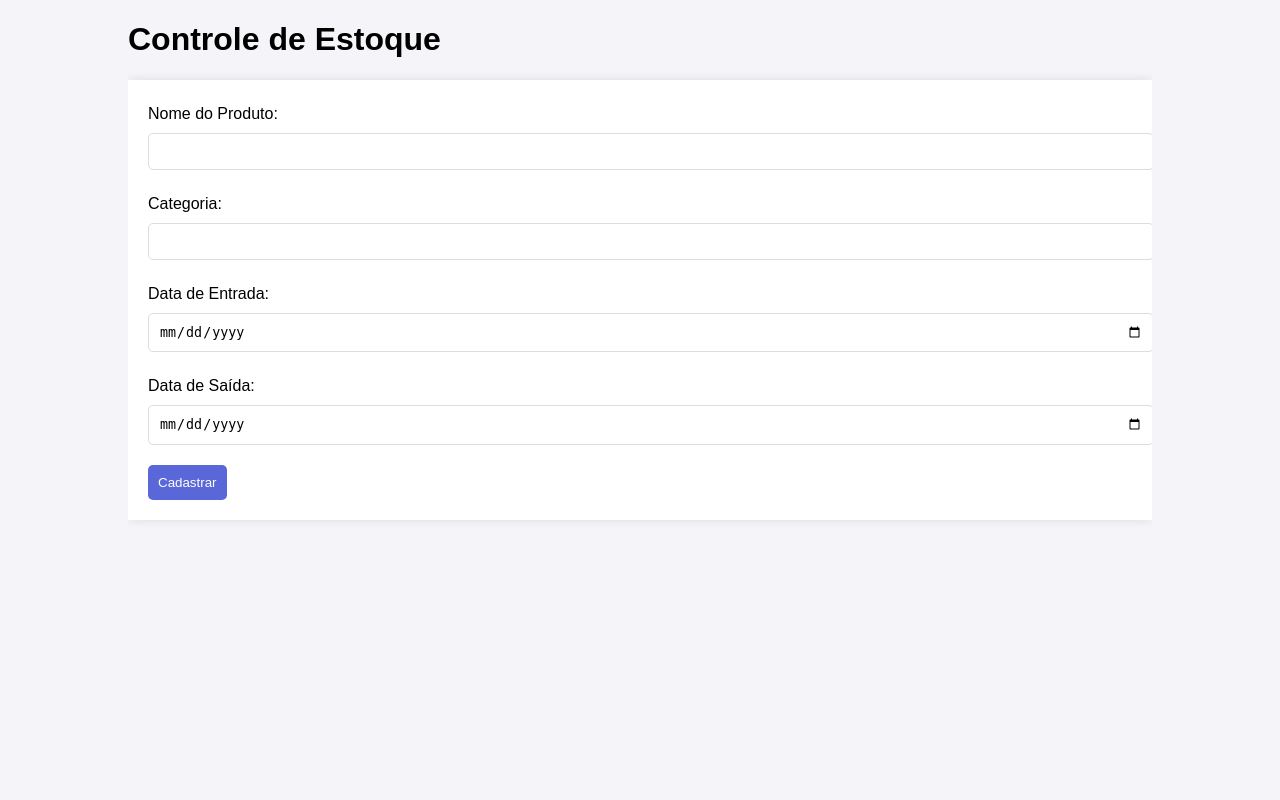
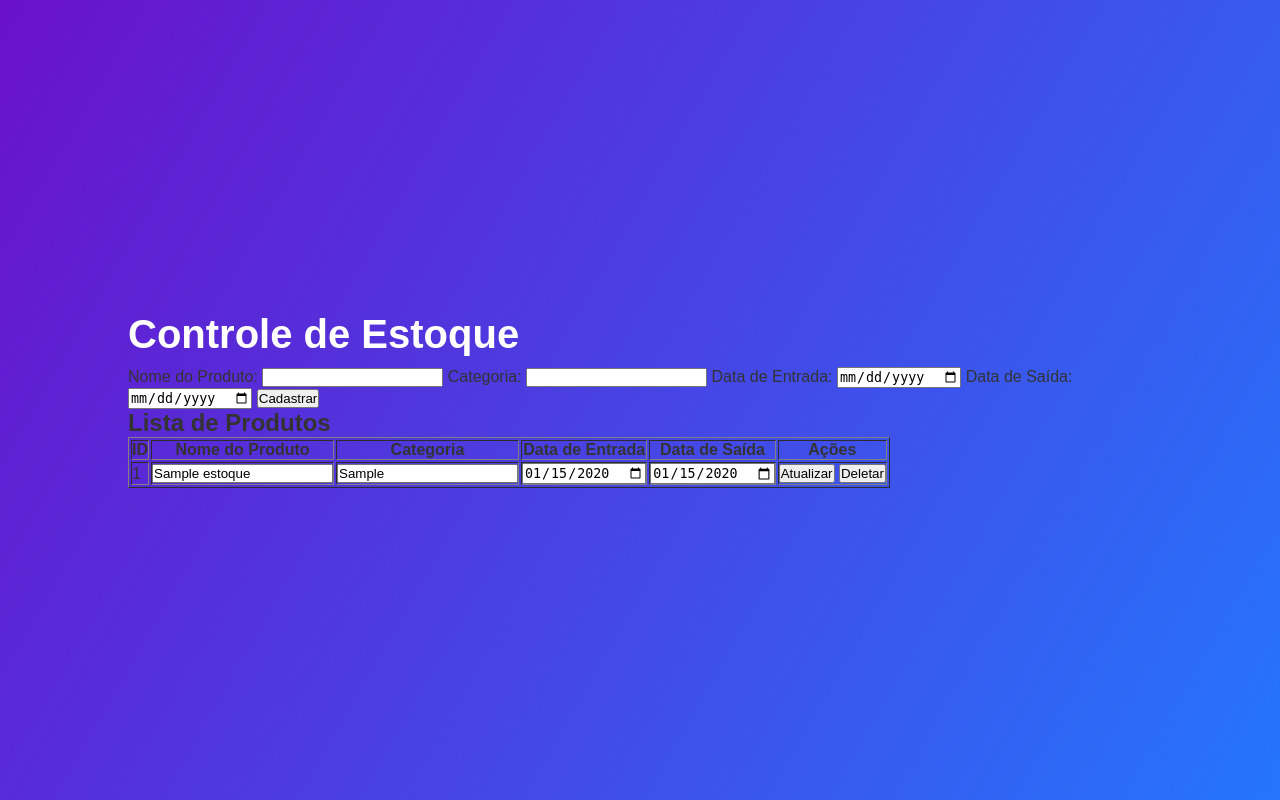
Before and after one commit to kauasilvaa/sistemascadastro, a PHP site: page /estoque.php in a window 1280 px wide. Run offline with PHP 8.4, Linux system fonts and the light colour scheme; tables that the repository leaves empty or names only in its code hold one stand-in row (values such as "Sample post").

Commit message:
enviofinal

```diff
--- a/MVC/Controllers/EstoqueController.php
+++ b/MVC/Controllers/EstoqueController.php
@@ -16,5 +16,15 @@ class EstoqueController {
     public function listarProdutos() {
         return $this->estoqueModel->listarTodos();
     }
+    public function atualizarProduto($id, $nome_produto, $categoria, $data_entrada, $data_saida)
+{
+    return $this->estoqueModel->atualizarProduto($id, $nome_produto, $categoria, $data_entrada, $data_saida);
+}
+
+public function deletarProduto($id)
+{
+    return $this->estoqueModel->deletarProduto($id);
+}
+
 }
 ?>
--- a/MVC/Controllers/FinanceiroController.php
+++ b/MVC/Controllers/FinanceiroController.php
@@ -5,7 +5,7 @@ class FinanceiroController {
     private $financeiroModel;
 
     public function __construct() {
-        $this->financeiroModel = new Financeiro();
+        $this->financeiroModel = new Financeiros();
     }
 
         // Função para criar um novo registro financeiro
@@ -39,7 +39,7 @@ class FinanceiroController {
         public function atualizarFinanceiro($id, $nome_cliente, $cpf_cliente, $valor_total, $data_venda)
         {
             // Chama o método do model para atualizar o registro financeiro
-            $resultado = $this->financeiroModel->atualizarFinanceiro($id, $nome_cliente, $cpf_cliente, $valor_total, $data_venda);
+            $resultado = $this->financeiroModel->atualizarFinanceiros($id, $nome_cliente, $cpf_cliente, $valor_total, $data_venda);
 
             if ($resultado) {
                 echo "Registro financeiro atualizado com sucesso!";
--- a/MVC/Controllers/ProcessoController.php
+++ b/MVC/Controllers/ProcessoController.php
@@ -42,4 +42,8 @@ class ProcessoController {
         $resultado = $this->processoModel->deletarProcesso($id);
         return $resultado > 0 ? "Processo deletado com sucesso." : "Falha ao deletar o processo.";
     }
+    public function listarProcessoPorId($id) {
+        return $this->processoModel->buscarPorId($id);
+    }
+
 }
--- a/MVC/Models/Estoquemodels.php
+++ b/MVC/Models/Estoquemodels.php
@@ -25,5 +25,22 @@ class Estoque {
         $stmt = $this->conn->query($sql);
         return $stmt->fetchAll(PDO::FETCH_ASSOC);
     }
+
+    public function atualizarProduto($id, $nome_produto, $categoria, $data_entrada, $data_saida)
+    {
+        $sql = "UPDATE estoque SET nome_produto = ?, categoria = ?, data_entrada = ?, data_saida = ? WHERE id = ?";
+        $stmt = $this->conn->prepare($sql);
+        $stmt->execute([$nome_produto, $categoria, $data_entrada, $data_saida, $id]);
+
+        return $stmt->rowCount();
+    }
+
+    public function deletarProduto($id)
+    {
+        $sql = "DELETE FROM estoque WHERE id = ?";
+        $stmt = $this->conn->prepare($sql);
+        $stmt->execute([$id]);
+
+        return $stmt->rowCount();
+    }
 }
-?>
--- a/estoque.php
+++ b/estoque.php
@@ -5,22 +5,32 @@ require_once 'MVC/Models/Estoquemodels.php';
 $estoqueModel = new Estoque();
 $estoqueController = new EstoqueController($estoqueModel);
 
-// Processa o formulário de cadastro
+// Processa o formulário de cadastro, atualização ou exclusão
 if ($_SERVER['REQUEST_METHOD'] === 'POST') {
-    $nome_produto = $_POST['produto'];
-    $categoria = $_POST['categoria'];
-    $data_entrada = $_POST['data_entrada'];
-    $data_saida = $_POST['data_saida'];
+    $action = $_POST['action'] ?? '';
+    $id = $_POST['id'] ?? null;
+    $nome_produto = $_POST['produto'] ?? '';
+    $categoria = $_POST['categoria'] ?? '';
+    $data_entrada = $_POST['data_entrada'] ?? '';
+    $data_saida = $_POST['data_saida'] ?? '';
 
-    // Chama a função para criar o produto
-    $resultado = $estoqueController->criarProduto($nome_produto, $categoria, $data_entrada, $data_saida);
-
-    if ($resultado > 0) {
-        echo "Produto cadastrado com sucesso!";
-    } else {
-        echo "Erro ao cadastrar produto.";
+    if ($action === 'create') {
+        // Chama a função para criar o produto
+        $resultado = $estoqueController->criarProduto($nome_produto, $categoria, $data_entrada, $data_saida);
+        echo $resultado > 0 ? "Produto cadastrado com sucesso!" : "Erro ao cadastrar produto.";
+    } elseif ($action === 'update') {
+        // Chama a função para atualizar o produto
+        $resultado = $estoqueController->atualizarProduto($id, $nome_produto, $categoria, $data_entrada, $data_saida);
+        echo $resultado > 0 ? "Produto atualizado com sucesso!" : "Erro ao atualizar produto.";
+    } elseif ($action === 'delete') {
+        // Chama a função para deletar o produto
+        $resultado = $estoqueController->deletarProduto($id);
+        echo $resultado > 0 ? "Produto deletado com sucesso!" : "Erro ao deletar produto.";
     }
 }
+
+// Carrega a lista de produtos
+$produtos = $estoqueController->listarProdutos();
 ?>
 
 <!DOCTYPE html>
@@ -33,7 +43,11 @@ if ($_SERVER['REQUEST_METHOD'] === 'POST') {
 <body>
 <div class="container">
     <h1>Controle de Estoque</h1>
+
+    <!-- Formulário de cadastro -->
     <form method="POST" action="estoque.php">
+        <input type="hidden" name="action" value="create">
+
         <label>Nome do Produto:</label>
         <input type="text" name="produto" required>
 
@@ -48,6 +62,35 @@ if ($_SERVER['REQUEST_METHOD'] === 'POST') {
 
         <input type="submit" value="Cadastrar">
     </form>
+
+    <!-- Tabela de produtos com opções de atualizar e deletar -->
+    <h2>Lista de Produtos</h2>
+    <table border="1">
+        <tr>
+            <th>ID</th>
+            <th>Nome do Produto</th>
+            <th>Categoria</th>
+            <th>Data de Entrada</th>
+            <th>Data de Saída</th>
+            <th>Ações</th>
+        </tr>
+        <?php foreach ($produtos as $produto): ?>
+            <tr>
+                <form method="POST" action="estoque.php">
+                    <td><?= htmlspecialchars($produto['id']) ?></td>
+                    <td><input type="text" name="produto" value="<?= htmlspecialchars($produto['nome_produto']) ?>"></td>
+                    <td><input type="text" name="categoria" value="<?= htmlspecialchars($produto['categoria']) ?>"></td>
+                    <td><input type="date" name="data_entrada" value="<?= htmlspecialchars($produto['data_entrada']) ?>"></td>
+                    <td><input type="date" name="data_saida" value="<?= htmlspecialchars($produto['data_saida']) ?>"></td>
+                    <td>
+                        <input type="hidden" name="id" value="<?= $produto['id'] ?>">
+                        <button type="submit" name="action" value="update">Atualizar</button>
+                        <button type="submit" name="action" value="delete">Deletar</button>
+                    </td>
+                </form>
+            </tr>
+        <?php endforeach; ?>
+    </table>
 </div>
 </body>
 </html>
--- a/style.css
+++ b/style.css
@@ -1,8 +1,19 @@
+/* Definições gerais */
+* {
+    box-sizing: border-box;
+    margin: 0;
+    padding: 0;
+}
+
 body {
     font-family: Arial, sans-serif;
-    background-color: #f4f4f9;
+    background: linear-gradient(120deg, #6a11cb, #2575fc);
+    color: #333;
+    display: flex;
+    align-items: center;
+    justify-content: center;
+    min-height: 100vh;
     margin: 0;
-    padding: 0;
 }
 
 .container {
@@ -11,61 +22,66 @@ body {
     overflow: hidden;
 }
 
-form {
-    background: #fff;
+/* Estilo do cabeçalho */
+.header {
+    text-align: center;
     padding: 20px;
-    margin: 20px 0;
-    box-shadow: 0 0 10px rgba(0, 0, 0, 0.1);
 }
 
-form label {
-    display: block;
-    margin: 5px 0;
+h1 {
+    color: #fff;
+    font-size: 2.5em;
+    margin-bottom: 10px;
 }
 
-form input[type="text"],
-form input[type="date"],
-form input[type="number"] {
-    width: 100%;
-    padding: 10px;
-    margin: 5px 0 20px 0;
-    border: 1px solid #ddd;
-    border-radius: 5px;
+.subtitle {
+    color: #d1d5db;
+    font-size: 1.1em;
+    margin-top: 10px;
+    opacity: 0.85;
 }
 
-form input[type="submit"] {
-    display: block;
-    background: #5a67d8;
-    color: #fff;
-    padding: 10px;
-    border: none;
-    border-radius: 5px;
-    cursor: pointer;
-}
-
-form input[type="submit"]:hover {
-    background: #434190;
-}
+/* Estilo do menu de botões */
 .menu {
     display: flex;
     flex-wrap: wrap;
     gap: 15px;
     justify-content: center;
-    margin-top: 30px;
+    margin-top: 40px;
 }
 
 .button {
     display: inline-block;
-    padding: 15px 25px;
-    background-color: #5a67d8;
-    color: #fff;
+    padding: 15px 30px;
+    background-color: #fff;
+    color: #5a67d8;
     text-decoration: none;
-    border-radius: 5px;
+    border-radius: 8px;
     text-align: center;
     font-size: 16px;
-    transition: background-color 0.3s;
+    font-weight: bold;
+    box-shadow: 0 5px 15px rgba(0, 0, 0, 0.2);
+    transition: background-color 0.3s, transform 0.2s;
 }
 
 .button:hover {
-    background-color: #434190;
+    background-color: #e0e7ff;
+    color: #434190;
+    transform: translateY(-5px);
 }
+
+.view {
+    background-color: #f56565;
+    color: #fff;
+}
+
+.view:hover {
+    background-color: #e53e3e;
+}
+
+/* Responsividade */
+@media (max-width: 768px) {
+    .menu {
+        flex-direction: column;
+    }
+}
```
Also changed, not shown: MVC/Controllers/FornecedorController.php (+12 -0 lines), MVC/Models/Financeiromodels.php (+5 -5 lines), MVC/Models/Fornecedormodels.php (+8 -5 lines), MVC/Models/Processomodels.php (+7 -0 lines), index.php (+14 -26 lines), listar_estoque.php (+36 -6 lines), listar_processos.php (+9 -1 lines), processos.php (+47 -25 lines), sistemacadastro.sql (added, +190 -0 lines).
